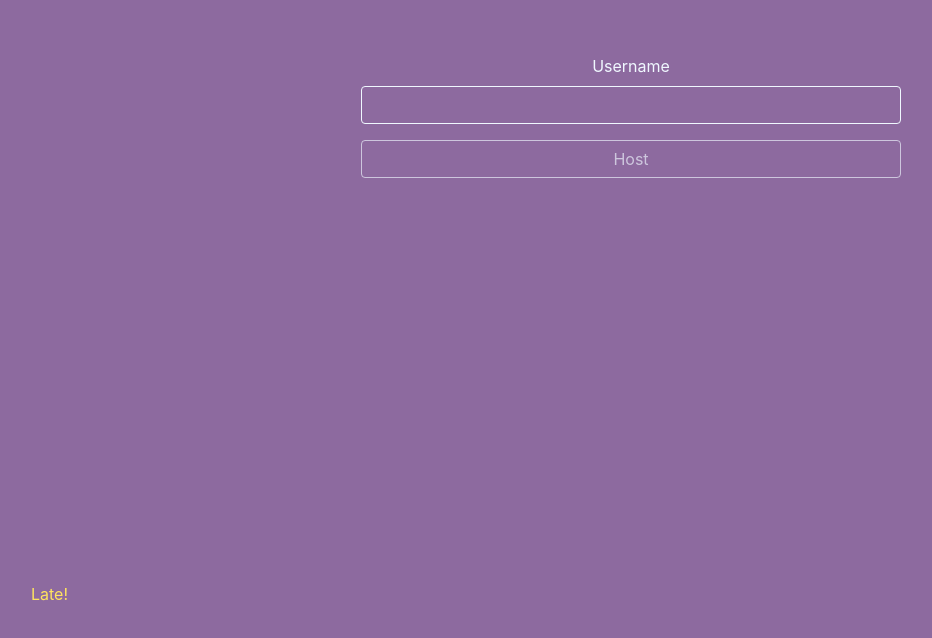
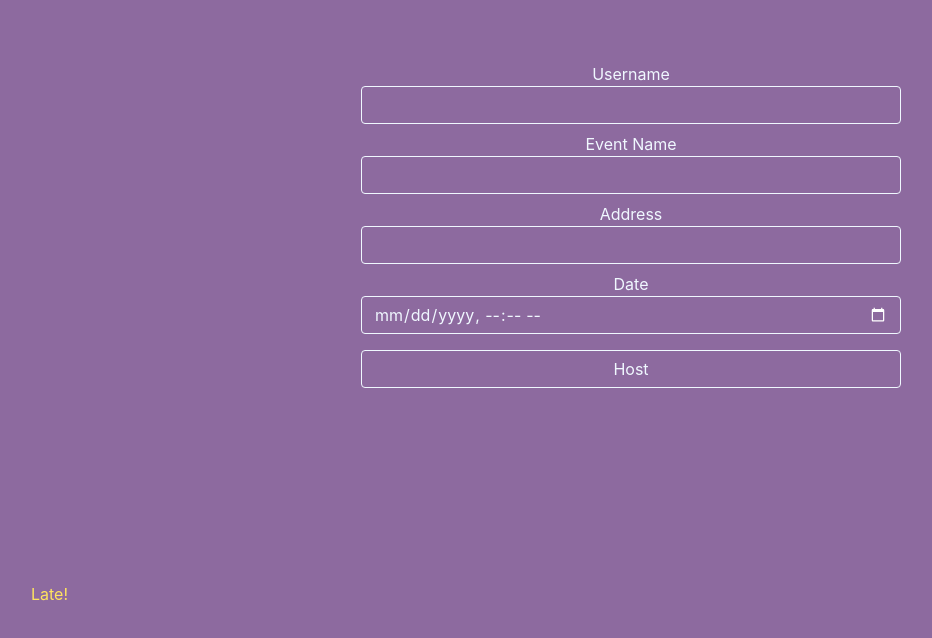
Before and after one commit to qystaubai/late, a React (Create React App) app: page / in a window 1280 px wide. Shown: the part 146-784 px from the top of the page, without its empty margins (9-941 px from the left). Built offline with nearby package versions, Linux system fonts and the light colour scheme.

Commit message:
added back interactions for login

```diff
--- a/package.json
+++ b/package.json
@@ -11,11 +11,12 @@
     "@types/react": "^16.9.49",
     "@types/react-dom": "^16.9.8",
     "@types/react-router-dom": "^5.1.5",
+    "axios": "^0.20.0",
     "bootstrap": "^4.5.2",
     "react": "^16.13.1",
     "react-dom": "^16.13.1",
     "react-router-dom": "^5.2.0",
-    "react-scripts": "3.4.3",
+    "react-scripts": "^3.4.4",
     "react-yandex-maps": "^4.5.0",
     "typescript": "^3.7.5"
   },
--- a/src/App.tsx
+++ b/src/App.tsx
@@ -11,8 +11,8 @@ const App: React.FC = () => {
       <Router>
         <Switch>
             <Route path={"/"} component={LoginPage} exact/>
-            <Route path={"/lobby"} component={LobbyPage}/>
-            <Redirect to={'/'}/>
+            <Route path={"/lobby/:id"} component={LobbyPage}/>
+            {/*<Redirect to={'/'}/>*/}
         </Switch>
       </Router>
         <label id="logo">Late!</label>
--- /dev/null
+++ b/src/hooks/api.hook.tsx
@@ -0,0 +1,32 @@
+import axios from 'axios';
+
+export const useApi = () => {
+    const callApi = async (endpoint: string, data?: object, method: string ="GET")=>{
+        endpoint = 'http://127.0.0.1:8080' + endpoint;
+        console.log(endpoint, method, data);
+        const userData: string = JSON.parse(localStorage.getItem('userData') as string);
+        try {
+            let result;
+            switch (method) {
+                case "DELETE":
+                    result = await axios.delete(endpoint);
+                    break;
+                case "PUT":
+                    result = await axios.put(endpoint, data);
+                    break;
+                case "POST":
+                    result = await axios.post(endpoint, data);
+                    break;
+                default:
+                case "GET":
+                    result = await axios.get(endpoint);
+                    break;
+            }
+            return result
+        }catch(e){
+            throw {error: e}
+        }
+    }
+
+    return { callApi }
+}
--- a/src/index.css
+++ b/src/index.css
@@ -26,10 +26,6 @@ body {
   border-color: #F0F8FF;
 }
 
-.btn:hover {
-  color: #FFE45E;
-}
-
 .clickable {
   transition-duration: .15s;
   transition-timing-function: ease-in-out;
@@ -38,6 +34,15 @@ body {
 .clickable:hover {
   border-color: #FFE45E;
   color: #FFE45E;
+}
+
+.clickable:hover:disabled {
+  border-color: #F0F8FF;
+  color: #F0F8FF;
+}
+
+::-webkit-calendar-picker-indicator {
+  filter: invert(100%);
 }
 
 .top-bar {
@@ -75,6 +80,11 @@ body {
   background-color: transparent;
   border-color: #F0F8FF;
   color: #F0F8FF;
+}
+
+.form-group__label {
+  margin-top: .5rem;
+  margin-bottom: 0;
 }
 
 .event {
--- a/src/pages/LobbyPage.tsx
+++ b/src/pages/LobbyPage.tsx
@@ -7,16 +7,7 @@ import MapCont from "../components/Content/mapCont";
 import {PlacemarkGeometry} from "react-yandex-maps";
 import EntranceModal from "../components/entranceModal";
 
-interface LobbyProps {
-    location: {
-        state: {
-            username: string,
-            fromHost: boolean
-        }
-    }
-}
-
-export const LobbyPage: React.FC<LobbyProps> = (props: LobbyProps) => {
+export const LobbyPage: React.FC = () => {
 
 
     const [map, setMap] = useState(false);
@@ -26,7 +17,7 @@ export const LobbyPage: React.FC<LobbyProps> = (props: LobbyProps) => {
         coordinates: [55.75, 37.77]
     })
     const [members, setMembers] = useState([
-        {username: 'chel', readiness: 'full', location: [55.75, 37.57]},
+        {username: 'kektor', readiness: 'full', location: [55.75, 37.57]},
         {username: 'chil', readiness: 'late', location: [55.65, 37.47]},
         {username: 'chyl', readiness: 'not', location: [55.70, 37.17]},
         {username: 'cheel', readiness: 'cancel', location: [56.75, 36.57]},
--- a/src/pages/LoginPage.tsx
+++ b/src/pages/LoginPage.tsx
@@ -1,36 +1,64 @@
-import React, {useState} from "react";
-import {Link} from "react-router-dom";
+import React, {useEffect, useState} from "react";
+import {Link, useHistory} from "react-router-dom";
+import {useApi} from "../hooks/api.hook";
+
+export interface EventData {
+    username: string,
+    eventname: string,
+    address: string,
+    date: string
+}
 
 export const LoginPage: React.FC = () => {
 
-    const [username, setUsername] = useState<String>('')
+    let history = useHistory()
+    const api = useApi();
+    const [eventData, setEventData] = useState<EventData>(
+        {
+            username: '',
+            eventname: '',
+            address: '',
+            date: ''
+        }
+    )
 
     const handleChange: ((e: React.ChangeEvent<HTMLInputElement>) => void) = (e: React.ChangeEvent<HTMLInputElement>) => {
-        setUsername(e.target.value)
+        setEventData({...eventData, [e.currentTarget.id]: e.currentTarget.value});
     }
 
     const host: (() => void) = async () => {
-        console.log('host')
-        // await setTimeout(() => {console.log('haha')}, 500)
+        const id = await api.callApi('/event/create', eventData, 'POST');
+        history.push(`lobby/${id.data.id.slice(-5)}`);
     }
+
     return (
         <>
 
             <div className="form-container row justify-content-center">
                 <form className="col-6">
                     <div className="form-group">
-                        <label htmlFor="username">Username</label>
+                        <label className="form-group__label" htmlFor="username">Username</label>
                         <input className="form-control" id="username" onChange={handleChange}/>
+                        <label className="form-group__label" htmlFor="username">Event Name</label>
+                        <input className="form-control" id="eventname" onChange={handleChange}/>
+                        <label className="form-group__label" htmlFor="username">Address</label>
+                        <input className="form-control" id="address" onChange={handleChange}/>
+                        <label className="form-group__label" htmlFor="username">Date</label>
+                        <input
+                            className="form-control"
+                            id="date"
+                            type="datetime-local"
+                            min={new Date().toISOString().slice(0, -8)}
+                            max="2030-12-31T23:59"
+                            onChange={handleChange}/>
                     </div>
-                    <Link to={{
-                        pathname: "/lobby",
-                        state: {
-                            username: username,
-                            fromHost: true
-                        }
-                    }}>
-                        <button className="btn btn-outline col-12" disabled={!username} onClick={host}>Host</button>
-                    </Link>
+                        <button
+                            className="btn btn-outline clickable col-12"
+                            type="button"
+                            // disabled={!(eventData.username && eventData.eventname && eventData.address && eventData.date)}
+                            onClick={host}>
+                            Host
+                        </button>
                 </form>
             </div>
         </>
```
Also changed, not shown: 1 other file (tests, documents, lock files or other folders).
